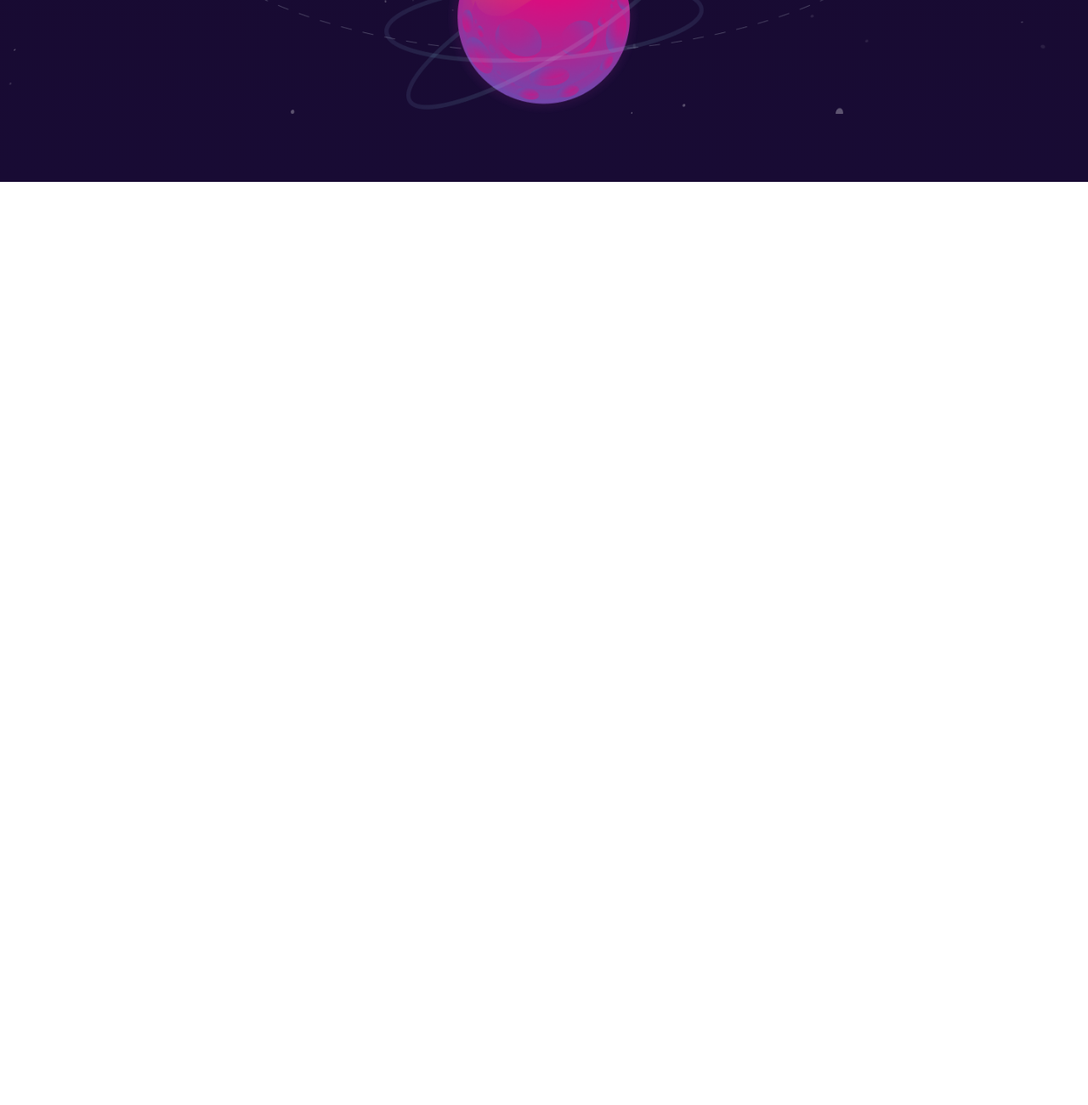
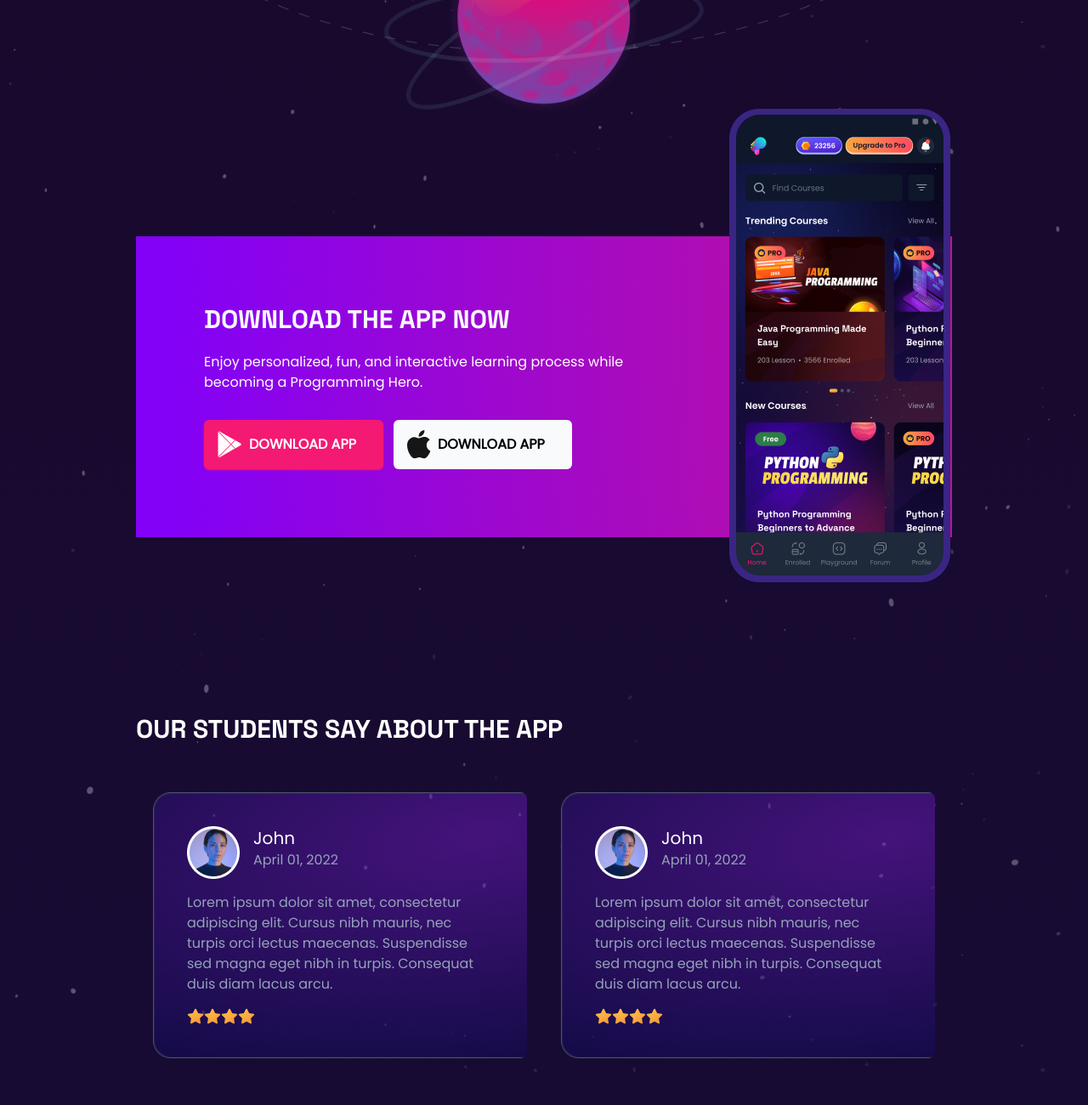
Before and after one commit to h-zahar/programming-hero, a website: page src/index.html in a window 1280 px wide. Shown: the part 4243-5543 px from the top of the page at 85% size. Before the commit the page ends 4457 px from the top, so only its background shows below. Drawn offline with Linux system fonts and the light colour scheme; files whose address does not match are found by name.

Commit message:
Completed Initially

```diff
--- a/src/index.html
+++ b/src/index.html
@@ -270,6 +270,76 @@
       </div>
     </div>
 
+    <div class="xl:mx-40 md:mx-28 sm:mx-16 mx-5 mt-36 mb-52">
+      <div class="bg-gradient-13">
+        <img style="position: absolute; left: 67%; transform: translateY(-150px);" class="hidden md:inline-block" src="./assets/images/course-interface.png" />
+        <div class="md:p-20 p-10">
+          <h2 class="text-3xl text-brand font-bold uppercase text-classic">Download the App Now</h2>
+          <p style="max-width: 50ch" class="text-base font-normal mt-5 mb-4">Enjoy personalized, fun, and interactive learning process while becoming a Programming Hero.</p>
+          <div class="mt-8 flex flex-wrap">
+            <button class="shadow-sm shadow-primary bg-primary rounded-md pl-4 pr-8 py-3 flex items-center font-semibold uppercase mr-3"><img class="mr-2" src="./assets/icons/play-store.svg" /> <span class="hidden md:inline-block">Download App</span>
+            </button>
+            <button class="bg-classic rounded-md pl-4 pr-8 py-3 flex items-center text-dark font-semibold uppercase"><img class="mr-2" src=".//assets/icons/apple-store.svg" /> <span class="hidden md:inline-block">Download App</span></button>
+          </div>
+        </div>
+      </div>
+    </div>
+
+    <div class="xl:mx-40 md:mx-28 sm:mx-16 mx-5 mt-36 mb-52">
+      <h2 class="text-3xl text-brand font-bold uppercase mb-10">Our Students Say About the App</h2>
+      <div class="grid md:grid-cols-2 grid-cols-1">
+
+        <div class="bg-review mx-5 rounded-lg my-4">
+          <div class="md:p-10 p-4">
+            <div class="flex">
+              <div>
+                <img src="./assets/images/people-1.png" />
+              </div>
+              <div class="mx-4">
+                <p class="text-xl">John</p>
+                <div class="text-secondary">April 01, 2022</div>
+              </div>
+            </div>
+            <div class="mt-4 mb-4">
+              <p class="text-normal text-secondary font-normal">Lorem ipsum dolor sit amet, consectetur adipiscing elit. Cursus nibh mauris, nec turpis orci lectus maecenas. Suspendisse sed magna eget nibh in turpis. Consequat duis diam lacus arcu.</p>
+            </div>
+            <div class="flex">
+              <div><img src="./assets/icons/star.svg" /></div>
+              <div><img src="./assets/icons/star.svg" /></div>
+              <div><img src="./assets/icons/star.svg" /></div>
+              <div><img src="./assets/icons/star.svg" /></div>
+            </div>
+          </div>
+      </div>
+
+      <div class="bg-review mx-5 rounded-lg my-4">
+        <div class="md:p-10 p-4">
+          <div class="flex">
+            <div>
+              <img src="./assets/images/people-1.png" />
+            </div>
+            <div class="mx-4">
+              <p class="text-xl">John</p>
+              <div class="text-secondary">April 01, 2022</div>
+            </div>
+          </div>
+          <div class="mt-4 mb-4">
+            <p class="text-normal text-secondary font-normal">Lorem ipsum dolor sit amet, consectetur adipiscing elit. Cursus nibh mauris, nec turpis orci lectus maecenas. Suspendisse sed magna eget nibh in turpis. Consequat duis diam lacus arcu.</p>
+          </div>
+          <div class="flex">
+            <div><img src="./assets/icons/star.svg" /></div>
+            <div><img src="./assets/icons/star.svg" /></div>
+            <div><img src="./assets/icons/star.svg" /></div>
+            <div><img src="./assets/icons/star.svg" /></div>
+          </div>
+        </div>
+    </div>
+
+    </div>
+
   </div>
+
+
+
 </body>
 </html>
--- a/src/styles/style.css
+++ b/src/styles/style.css
@@ -65,6 +65,10 @@ body {
 
 .bg-gradient-12 {
     background: radial-gradient(77.93% 1101.68% at 84.62% 50%, #CE47B8 0%, #D08731 100%) /* warning: gradient uses a rotation that is not supported by CSS and may not behave as expected */;
+}
+
+.bg-gradient-13 {
+    background: radial-gradient(99.91% 986.38% at 104.48% -5.01%, #C51393 0%, #8301F6 100%) /* warning: gradient uses a rotation that is not supported by CSS and may not behave as expected */;
 }
 
 .img-transform {
@@ -136,6 +140,11 @@ body {
     background-size: cover;
 }
 
+.bg-review {
+    background: url('../assets/images/review-bg.png');
+    background-size: cover;
+}
+
 .image-rocket {
     position: relative;
     top: 100%;
```
Also changed, not shown: dist/output.css, src/assets/images/course-interface.png (added).
